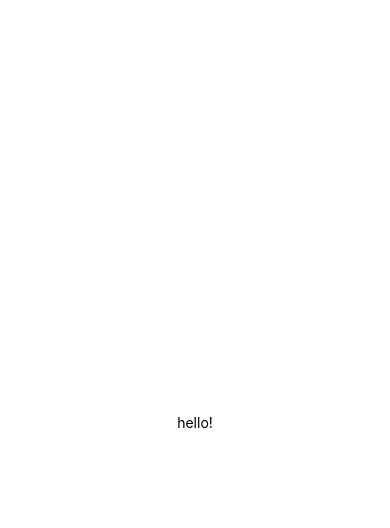
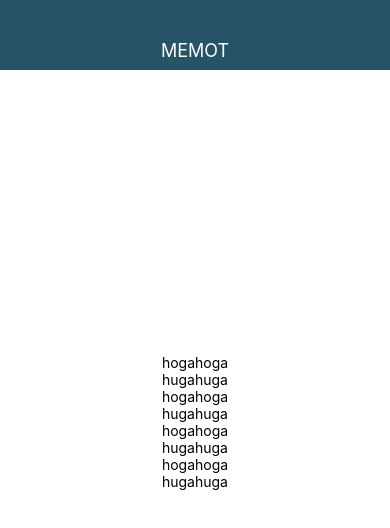
Before and after one commit to shojikiseki/MemoApp, a React Native app: screen / in a window 390 px wide. Shown: the top 528 px of the page. Built offline with nearby package versions, Linux system fonts and the light colour scheme.

Commit message:
画面全体の構造化とヘッダーのスタイリング

```diff
--- a/App.js
+++ b/App.js
@@ -5,7 +5,35 @@ export default class App extends React.Component {
   render() {
     return (
       <View style={styles.container}>
-        <Text>hello!</Text>
+
+        <View style={styles.appbar}>
+          <View>
+            <Text style={styles.appbarTitle}>MEMOT</Text>
+          </View>
+        </View>
+
+        <View style={styles.memoList}>
+          <View style={styles.memoListItem}>
+            <Text style={styles.memoTitle}>hogahoga</Text>
+            <Text style={styles.memoDate}>hugahuga</Text>
+          </View>
+
+          <View style={styles.memoListItem}>
+            <Text style={styles.memoTitle}>hogahoga</Text>
+            <Text style={styles.memoDate}>hugahuga</Text>
+          </View>
+
+          <View style={styles.memoListItem}>
+            <Text style={styles.memoTitle}>hogahoga</Text>
+            <Text style={styles.memoDate}>hugahuga</Text>
+          </View>
+
+          <View style={styles.memoListItem}>
+            <Text style={styles.memoTitle}>hogahoga</Text>
+            <Text style={styles.memoDate}>hugahuga</Text>
+          </View>
+        </View>
+
       </View>
     );
   }
@@ -18,4 +46,19 @@ const styles = StyleSheet.create({
     alignItems: 'center',
     justifyContent: 'center',
   },
+  appbar: {
+    position: 'absolute',
+    top: 0,
+    left: 0,
+    right: 0,
+    height: 70,
+    paddingTop: 30,
+    justifyContent: 'center',
+    alignItems: 'center',
+    backgroundColor: '#265366',
+  },
+  appbarTitle: {
+    color: '#fff',
+    fontSize: 18,
+  },
 });
```
Also changed, not shown: src/elements/BodyText.js (added, +23 -0 lines), .eslintrc.json.
